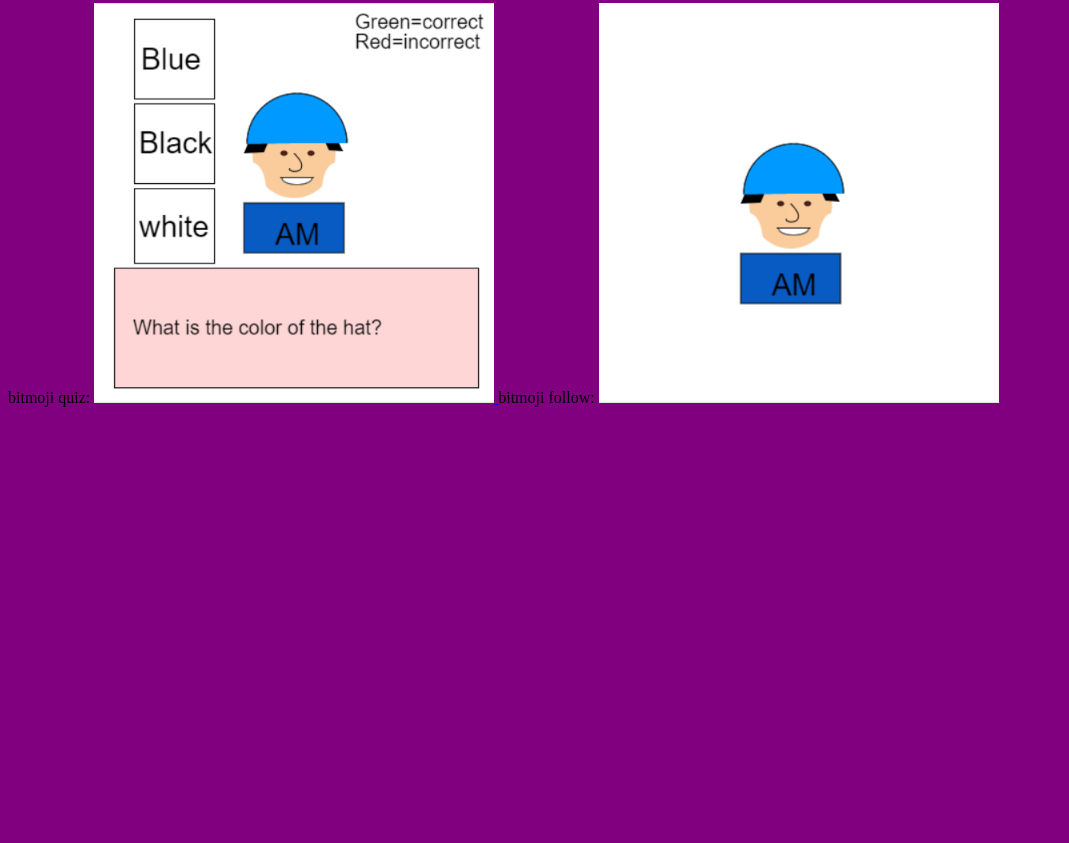
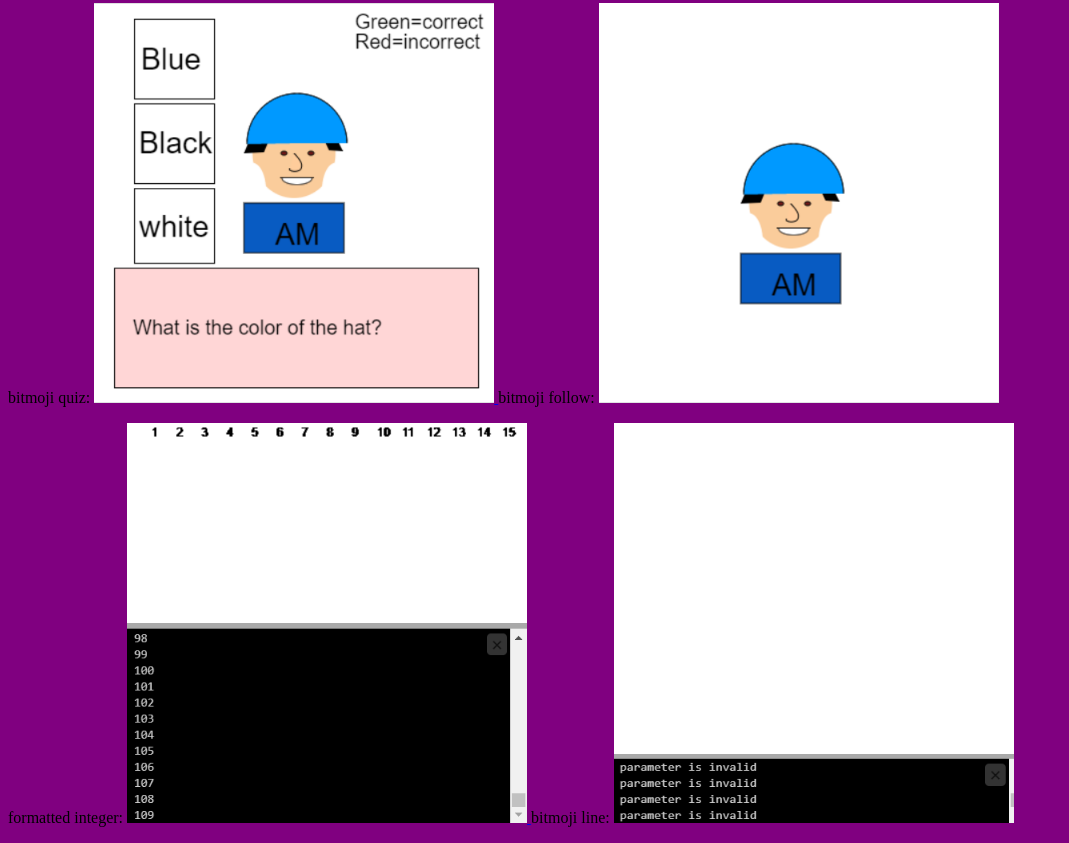
Before and after one commit to amiyajima2020/amiyajima2020.github.io, a plain HTML site: page javascripts.html in a window 1280 px wide. Shown: the part 1643-2486 px from the top of the page, without its empty margins (0-1069 px from the left). Before the commit the page ends 2066 px from the top, so only its background shows below. Drawn offline with Linux system fonts and the light colour scheme.

Commit message:
Update javascripts.html

```diff
--- a/javascripts.html
+++ b/javascripts.html
@@ -53,6 +53,14 @@
         </a>
         </p>
 
+         <p>
+         formatted integer: <a href="https://www.khanacademy.org/computer-programming/miyajima_formatted_integers/4650093557284864">
+<img border="0" alt="forint" src="bitint.png" width="400" height="400">
+        </a>
+         bitmoji line: <a href="https://www.khanacademy.org/computer-programming/miyajima_bitmoji_line/6567548252815360">
+<img border="0" alt="bitl" src="bitline.png" width="400" height="400">
+        </a>
+        </p>
 
 
     </body>
```
